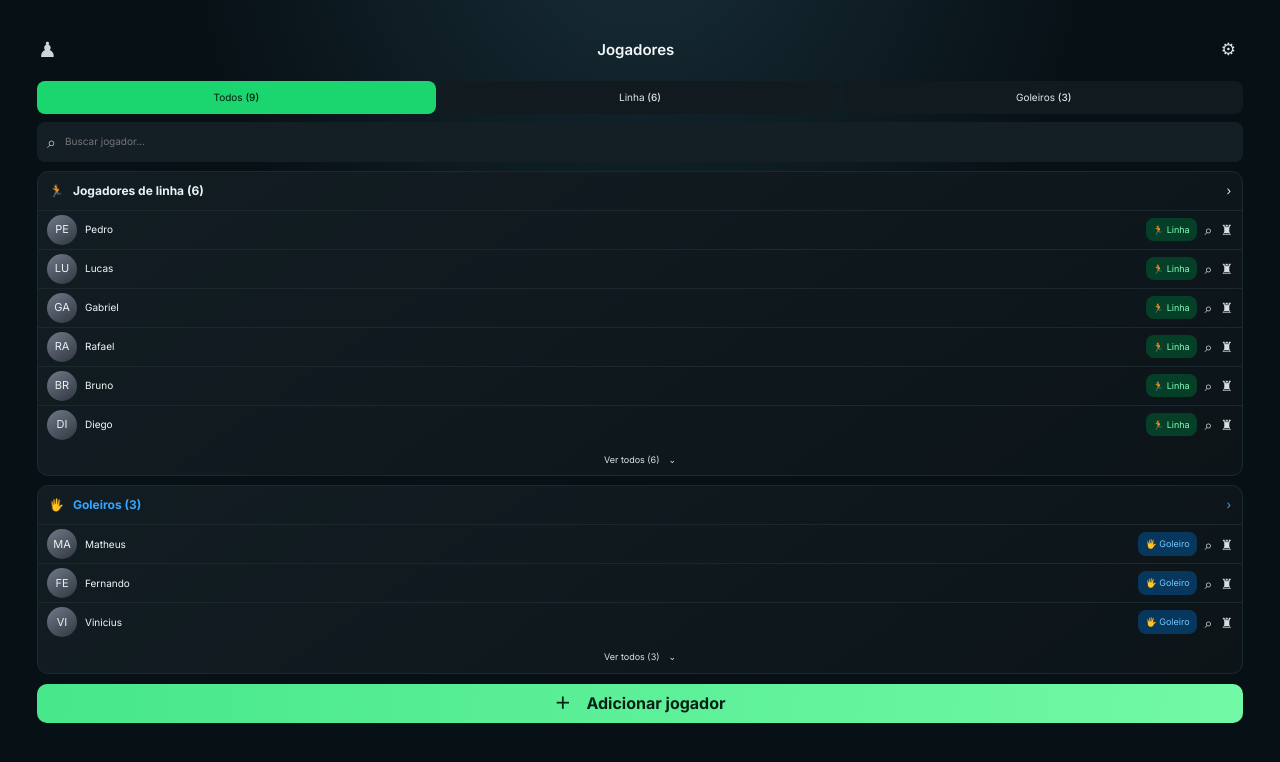
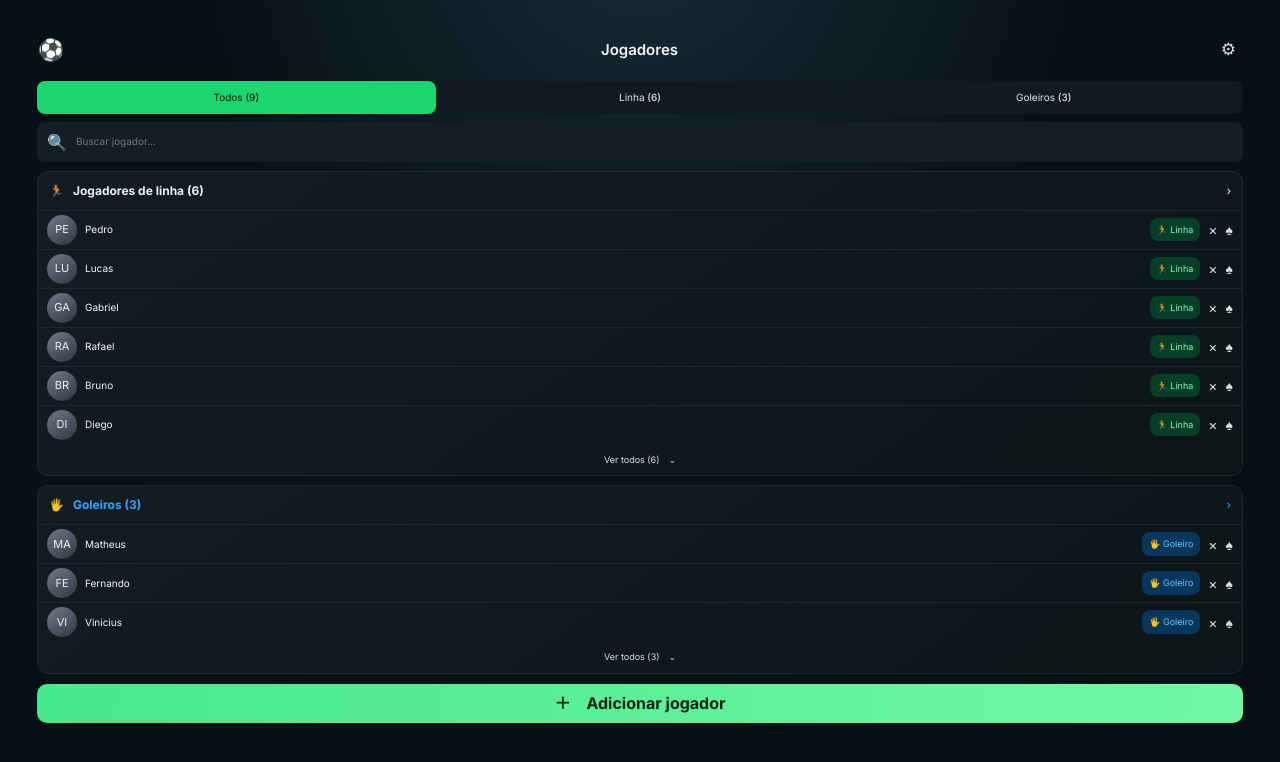
Before and after one commit to TheuFerreira/RachaMix, an Angular app: page / in a window 1280 px wide. Shown: the top 762 px of the page. Built offline with nearby package versions, Linux system fonts and the light colour scheme.

Commit message:
feat(players): habilita exclusao de jogadores

```diff
--- /dev/null
+++ b/src/app/pages/players/player-section.component.html
@@ -0,0 +1,29 @@
+<div class="player-group" [class.line-section]="type === 'line'" [class.keeper-section]="type === 'goalkeeper'">
+  <div class="group-heading">
+    <span>{{ icon }}</span>
+    <strong>{{ title }} ({{ total }})</strong>
+    <span>›</span>
+  </div>
+
+  @for (player of players; track player.name) {
+    <div class="player-row">
+      <span class="avatar">{{ player.initials }}</span>
+      <span class="player-name">{{ player.name }}</span>
+      <span class="tag" [class.line-tag]="type === 'line'" [class.keeper-tag]="type === 'goalkeeper'">
+        {{ icon }} {{ typeLabel }}
+      </span>
+      <button
+        type="button"
+        class="row-action delete-action"
+        aria-label="Excluir jogador"
+        title="Excluir jogador"
+        (click)="remove.emit(player)"
+      >
+        ×
+      </button>
+      <span class="row-action">♠</span>
+    </div>
+  }
+
+  <div class="see-all">Ver todos ({{ total }})　⌄</div>
+</div>
--- /dev/null
+++ b/src/app/pages/players/player-section.component.scss
@@ -0,0 +1,104 @@
+:host {
+  display: block;
+}
+
+.player-group {
+  background: linear-gradient(145deg, #121d23, #0c1418);
+  border: 1px solid #1c2a30;
+  border-radius: 11px;
+  margin-bottom: 9px;
+  overflow: hidden;
+}
+
+.group-heading {
+  display: flex;
+  align-items: center;
+  gap: 9px;
+  padding: 10px 11px;
+  font-size: 12px;
+
+  strong {
+    flex: 1;
+  }
+}
+
+.line-section .group-heading {
+  color: #e9f2f4;
+}
+
+.line-section .group-heading span:first-child {
+  color: var(--green);
+}
+
+.keeper-section .group-heading {
+  color: #36a5ff;
+}
+
+.player-row {
+  min-height: 36px;
+  width: 100%;
+  display: flex;
+  align-items: center;
+  gap: 8px;
+  padding: 4px 9px;
+  border-top: 1px solid #1b292f;
+  background: transparent;
+  text-align: left;
+  font-size: 10px;
+}
+
+.avatar {
+  width: 30px;
+  height: 30px;
+  border-radius: 50%;
+  display: grid;
+  place-items: center;
+  background: linear-gradient(145deg, #717988, #303640);
+  font-size: 11px;
+  color: #edf1f2;
+}
+
+.player-name {
+  flex: 1;
+  min-width: 0;
+  white-space: nowrap;
+  overflow: hidden;
+  text-overflow: ellipsis;
+}
+
+.tag {
+  border-radius: 8px;
+  padding: 5px 7px;
+  font-size: 9px;
+  white-space: nowrap;
+}
+
+.line-tag {
+  color: #80ffba;
+  background: #063f28;
+}
+
+.keeper-tag {
+  color: #72c5ff;
+  background: #07375c;
+}
+
+.row-action {
+  border: 0;
+  padding: 0;
+  background: transparent;
+  color: #d6dee2;
+  font-size: 14px;
+  cursor: pointer;
+}
+
+.delete-action:hover {
+  color: #ff6b78;
+}
+
+.see-all {
+  text-align: center;
+  color: #dce3e4;
+  font-size: 9px;
+  padding: 9px;
+}
--- /dev/null
+++ b/src/app/pages/players/player-section.component.ts
@@ -0,0 +1,24 @@
+import { ChangeDetectionStrategy, Component, EventEmitter, Input, Output } from '@angular/core';
+import { CommonModule } from '@angular/common';
+import { Player, PlayerType } from '../../models';
+
+@Component({
+  selector: 'app-player-section',
+  standalone: true,
+  imports: [CommonModule],
+  templateUrl: './player-section.component.html',
+  styleUrl: './player-section.component.scss',
+  changeDetection: ChangeDetectionStrategy.OnPush
+})
+export class PlayerSectionComponent {
+  @Input({ required: true }) title = '';
+  @Input({ required: true }) icon = '';
+  @Input({ required: true }) type: PlayerType = 'line';
+  @Input({ required: true }) players: Player[] = [];
+  @Input({ required: true }) total = 0;
+  @Output() remove = new EventEmitter<Player>();
+
+  get typeLabel(): string {
+    return this.type === 'line' ? 'Linha' : 'Goleiro';
+  }
+}
--- a/src/app/pages/players/players-page.component.html
+++ b/src/app/pages/players/players-page.component.html
@@ -1,21 +1,23 @@
 <section class="phone-screen players-screen">
   <div class="screen-title">
-    <div class="title-icon">♟</div>
+    <div class="title-icon">⚽</div>
     <h1>Jogadores</h1>
     <button class="icon-btn">⚙</button>
   </div>
   <div class="segmented">
     <button [class.active]="activeSection === 'all'" (click)="setSection('all')">
-      Todos <b>({{ players.length }})</b></button
-    ><button [class.active]="activeSection === 'line'" (click)="setSection('line')">
-      Linha <b>({{ linePlayers.length }})</b></button
-    ><button [class.active]="activeSection === 'goalkeeper'" (click)="setSection('goalkeeper')">
+      Todos <b>({{ players.length }})</b>
+    </button>
+    <button [class.active]="activeSection === 'line'" (click)="setSection('line')">
+      Linha <b>({{ linePlayers.length }})</b>
+    </button>
+    <button [class.active]="activeSection === 'goalkeeper'" (click)="setSection('goalkeeper')">
       Goleiros <b>({{ goalkeepers.length }})</b>
     </button>
   </div>
   <div class="search-row">
     <div class="search-box">
-      ⌕
+      🔍
       <input
         [(ngModel)]="search"
         placeholder="Buscar jogador..."
@@ -23,43 +25,28 @@
       />
     </div>
   </div>
+
   @if (activeSection === 'all' || activeSection === 'line') {
-  <div class="player-group">
-    <div class="group-heading line-color">
-      <span>🏃</span
-      ><strong>Jogadores de linha ({{ linePlayers.length }})</strong
-      ><span>›</span>
-    </div>
-    @for (player of filteredPlayers; track player.name) {
-      @if (player.type === "line") {
-        <div class="player-row">
-          <span class="avatar">{{ player.initials }}</span
-          ><span class="player-name">{{ player.name }}</span
-          ><span class="tag line-tag">🏃 Linha</span
-          ><span class="row-action">⌕</span><span class="row-action">♜</span>
-        </div>
-      }
-    }
-    <div class="see-all">Ver todos ({{ linePlayers.length }})　⌄</div>
-  </div>
+    <app-player-section
+      title="Jogadores de linha"
+      icon="🏃"
+      type="line"
+      [players]="filteredLinePlayers"
+      [total]="linePlayers.length"
+      (remove)="removePlayer($event)"
+    />
   }
   @if (activeSection === 'all' || activeSection === 'goalkeeper') {
-  <div class="player-group">
-    <div class="group-heading keeper-color">
-      <span>🖐</span><strong>Goleiros ({{ goalkeepers.length }})</strong
-      ><span>›</span>
-    </div>
-    @for (player of filteredGoalkeepers; track player.name) {
-      <div class="player-row">
-        <span class="avatar">{{ player.initials }}</span
-        ><span class="player-name">{{ player.name }}</span
-        ><span class="tag keeper-tag">🖐 Goleiro</span
-        ><span class="row-action">⌕</span><span class="row-action">♜</span>
-      </div>
-    }
-    <div class="see-all">Ver todos ({{ goalkeepers.length }})　⌄</div>
-  </div>
+    <app-player-section
+      title="Goleiros"
+      icon="🖐"
+      type="goalkeeper"
+      [players]="filteredGoalkeepers"
+      [total]="goalkeepers.length"
+      (remove)="removePlayer($event)"
+    />
   }
+
   <button class="primary-btn add-player" (click)="add.emit()">
     ＋　Adicionar jogador
   </button>
--- a/src/app/pages/players/players-page.component.scss
+++ b/src/app/pages/players/players-page.component.scss
@@ -51,94 +51,6 @@
   }
 }
 
-.player-group {
-  background: linear-gradient(145deg, #121d23, #0c1418);
-  border: 1px solid #1c2a30;
-  border-radius: 11px;
-  margin-bottom: 9px;
-  overflow: hidden;
-}
-
-.group-heading {
-  display: flex;
-  align-items: center;
-  gap: 9px;
-  padding: 10px 11px;
-  font-size: 12px;
-
-  strong {
-    flex: 1;
-  }
-}
-
-.line-color {
-  color: #e9f2f4;
-}
-.line-color:first-letter {
-  color: var(--green);
-}
-.keeper-color {
-  color: #36a5ff;
-}
-
-.player-row {
-  min-height: 36px;
-  width: 100%;
-  display: flex;
-  align-items: center;
-  gap: 8px;
-  padding: 4px 9px;
-  border-top: 1px solid #1b292f;
-  background: transparent;
-  text-align: left;
-  font-size: 10px;
-}
-
-.avatar {
-  width: 30px;
-  height: 30px;
-  border-radius: 50%;
-  display: grid;
-  place-items: center;
-  background: linear-gradient(145deg, #717988, #303640);
-  font-size: 11px;
-  color: #edf1f2;
-}
-
-.player-name {
-  flex: 1;
-  min-width: 0;
-  white-space: nowrap;
-  overflow: hidden;
-  text-overflow: ellipsis;
-}
-
-.tag {
-  border-radius: 8px;
-  padding: 5px 7px;
-  font-size: 9px;
-  white-space: nowrap;
-}
-
-.line-tag {
-  color: #80ffba;
-  background: #063f28;
-}
-.keeper-tag {
-  color: #72c5ff;
-  background: #07375c;
-}
-.row-action {
-  color: #d6dee2;
-  font-size: 14px;
-}
-.see-all {
-  text-align: center;
-  color: #dce3e4;
-  font-size: 9px;
-  padding: 9px;
-}
-
 .primary-btn {
   background: linear-gradient(100deg, #47e78b, #72f9a6);
   color: #052115;
--- a/src/app/pages/players/players-page.component.ts
+++ b/src/app/pages/players/players-page.component.ts
@@ -2,11 +2,12 @@ import { ChangeDetectionStrategy, Component, EventEmitter, Input, Output } from
 import { CommonModule } from '@angular/common';
 import { FormsModule } from '@angular/forms';
 import { Player } from '../../models';
+import { PlayerSectionComponent } from './player-section.component';
 
 @Component({
   selector: 'app-players-page',
   standalone: true,
-  imports: [CommonModule, FormsModule],
+  imports: [CommonModule, FormsModule, PlayerSectionComponent],
   templateUrl: './players-page.component.html',
   styleUrl: './players-page.component.scss',
   changeDetection: ChangeDetectionStrategy.OnPush
@@ -34,7 +35,15 @@ export class PlayersPageComponent {
     return this.filteredPlayers.filter((player) => player.type === 'goalkeeper');
   }
 
+  get filteredLinePlayers(): Player[] {
+    return this.filteredPlayers.filter((player) => player.type === 'line');
+  }
+
   setSection(section: 'all' | 'line' | 'goalkeeper'): void {
     this.activeSection = section;
   }
+
+  removePlayer(playerToRemove: Player): void {
+    this.players = this.players.filter((player) => player !== playerToRemove);
+  }
 }
```
